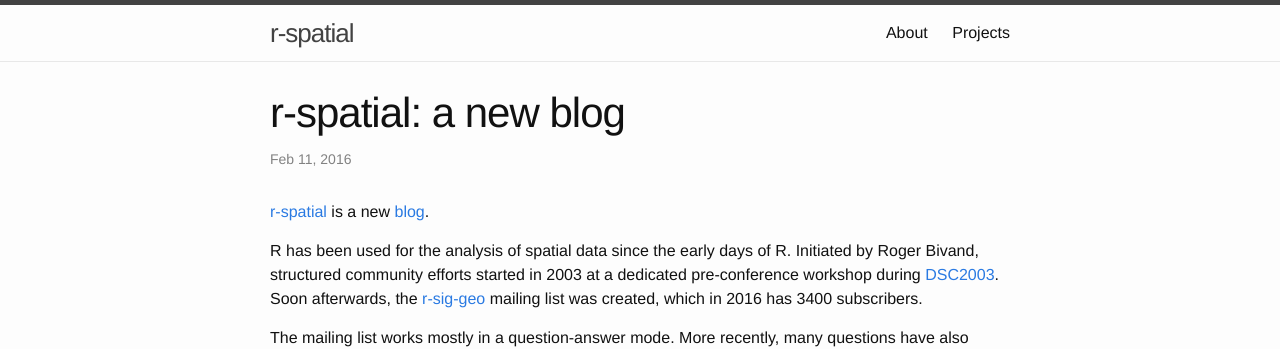
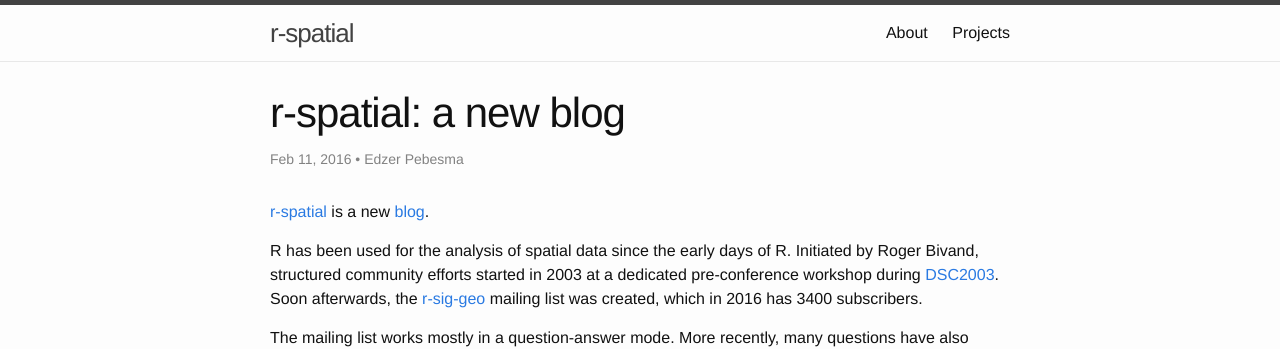
Before and after one commit to r-spatial/r-spatial.org, a Jekyll site: the page built from _posts/2016-02-11-first-post.markdown, in a window 1280 px wide. Shown: the top 349 px of the page. Built offline with Jekyll 4.4.1, drawn with Linux system fonts in a browser that asks for light colours; comment, search, counter and statistics services are not loaded.

Commit message:
add author

```diff
--- a/_posts/2016-02-11-first-post.markdown
+++ b/_posts/2016-02-11-first-post.markdown
@@ -3,6 +3,7 @@ layout: post
 title:  "r-spatial: a new blog"
 date:   2016-02-11 11:00:00 +0100
 comments: true
+author: Edzer Pebesma
 categories: r
 ---
 <script src="https://cdn.mathjax.org/mathjax/latest/MathJax.js?config=TeX-AMS-MML_HTMLorMML" type="text/javascript"></script>
--- a/_posts/2016-02-14-gstat-variogram-fitting.markdown
+++ b/_posts/2016-02-14-gstat-variogram-fitting.markdown
@@ -3,6 +3,7 @@ layout: post
 title:  "Fitting variogram models in gstat"
 date:   2016-02-14 11:00:00 +0100
 comments: true
+author: Edzer Pebesma
 categories: r
 ---
 
--- a/_posts/2016-02-15-simple-features-for-r.markdown
+++ b/_posts/2016-02-15-simple-features-for-r.markdown
@@ -3,6 +3,7 @@ layout: post
 title:  "Simple features for R"
 date:   2016-02-15 10:00:00 +0100
 comments: true
+author: Edzer Pebesma
 categories: r
 ---
 
--- a/_rmd/2016-02-14-gstat-variogram-fitting.Rmd
+++ b/_rmd/2016-02-14-gstat-variogram-fitting.Rmd
@@ -3,6 +3,7 @@ layout: post
 title:  "Fitting variogram models in gstat"
 date:   2016-02-14 11:00:00 +0100
 comments: true
+author: Edzer Pebesma
 categories: r
 ---
 DOWNLOADHERE
```
